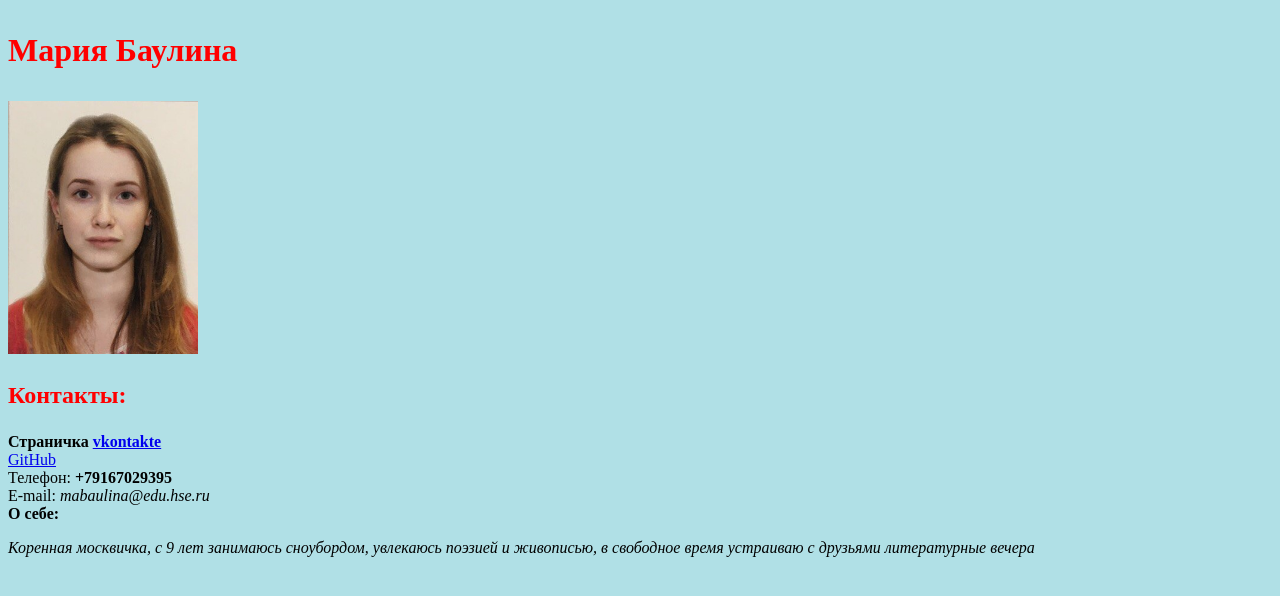
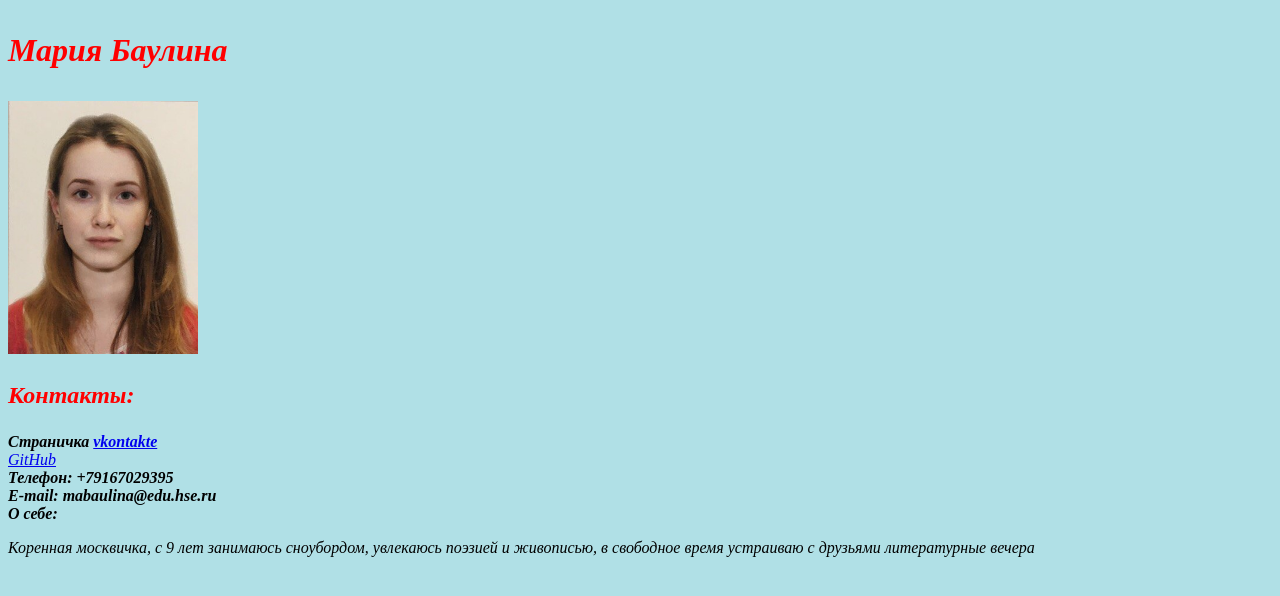
Before and after one commit to marykramor/username, a plain HTML site: page index.html in a window 1280 px wide. Drawn offline with Linux system fonts and the light colour scheme.

Commit message:
no message

```diff
--- a/index.html
+++ b/index.html
@@ -5,7 +5,7 @@
       <title>Моя личная страничка</title>
     </head>
     <body style="background-color:powderblue;">
-      <left><h1><p style="color:red;">Мария Баулина</p></h1></left>
+      <left><h1><em><p style="color:red;">Мария Баулина</p><em></h1></left>
       <left><img alt="Это я" width="15%" src="me.jpg"></left>
 	  <br/>
 	  <h2> <p style="color:red;">Контакты:</p></h2>
@@ -13,9 +13,9 @@
       <br/>
       <a href=https://github.com/marykramor>GitHub</a>
       <br/>
-      Телефон: <b>+79167029395</b>
+      <strong>Телефон: <b>+79167029395</strong></b>
       <br/>
-      E-mail: <i>mabaulina@edu.hse.ru</i>
+      <strong>E-mail: <i>mabaulina@edu.hse.ru</strong></i>
 	  <br/>
 	 </h1><strong>О себе:</strong></h1>
 	 </p><em> Коренная москвичка, с 9 лет занимаюсь сноубордом, увлекаюсь поэзией и живописью, в свободное время устраиваю с друзьями литературные вечера</em></p>
```
